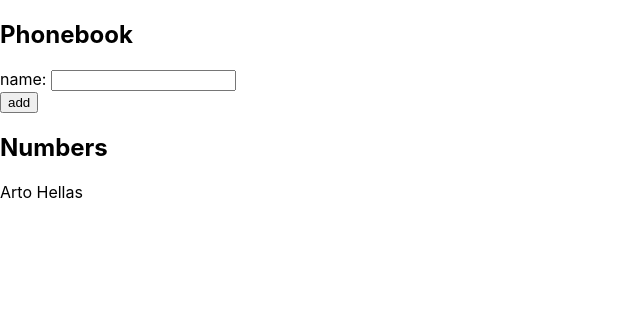
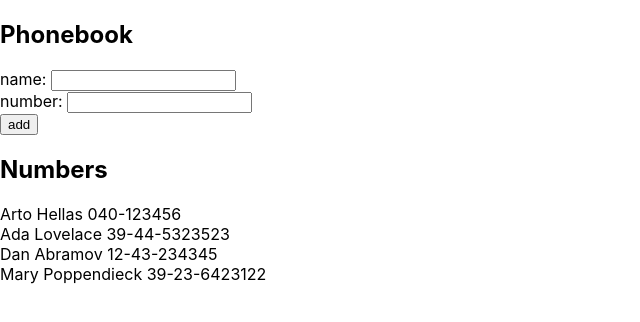
Before and after one commit to makesmi/fullstack-open-kurssi, a React (Create React App) app in the folder osa_2/puhelinluettelo/: page / in a window 1280 px wide. Shown: the top 322 px of the page, without its empty margins (0-640 px from the left). Built offline with nearby package versions, Linux system fonts and the light colour scheme.

Commit message:
lisäys: tehtävä 2.8: puhelinluettelo step 3

```diff
--- a/osa_2/puhelinluettelo/src/App.js
+++ b/osa_2/puhelinluettelo/src/App.js
@@ -1,21 +1,30 @@
 import React, { useState } from 'react'
 
 const App = () => {
-  const [ persons, setPersons] = useState([
-    { name: 'Arto Hellas' }
+  const [persons, setPersons] = useState([
+    { name: 'Arto Hellas', number: '040-123456' },
+    { name: 'Ada Lovelace', number: '39-44-5323523' },
+    { name: 'Dan Abramov', number: '12-43-234345' },
+    { name: 'Mary Poppendieck', number: '39-23-6423122' }
   ])
   const [ newName, setNewName ] = useState('')
+  const [ newNumber, setNewNumber ] = useState('')
 
   const changeNewName = event => setNewName(event.target.value)
+  const changeNewNumber = event => setNewNumber(event.target.value)
   const addPerson = event => {
     event.preventDefault()
     if(persons.find(person => person.name === newName)) {
       alert(`${newName} is already added to phonebook`)
       return
     }
-    const newPerson = { name: newName }
+    const newPerson = {
+      name: newName,
+      number: newNumber
+    }
     setPersons(persons.concat(newPerson))
     setNewName('')
+    setNewNumber('')
 
   }
 
@@ -23,15 +32,14 @@
     <div>
       <h2>Phonebook</h2>
       <form onSubmit={addPerson}>
-        <div>
-          name: <input value={newName} onChange={changeNewName} />
-        </div>
+        <div>name: <input value={newName} onChange={changeNewName} /></div>
+        <div>number: <input value={newNumber} onChange={changeNewNumber} /></div>
         <div>
           <button type="submit">add</button>
         </div>
       </form>
       <h2>Numbers</h2>
-      {persons.map(person => <div key={person.name}>{person.name}</div>)}
+      {persons.map(person => <div key={person.name}>{person.name} {person.number}</div>)}
     </div>
   )
 
```
